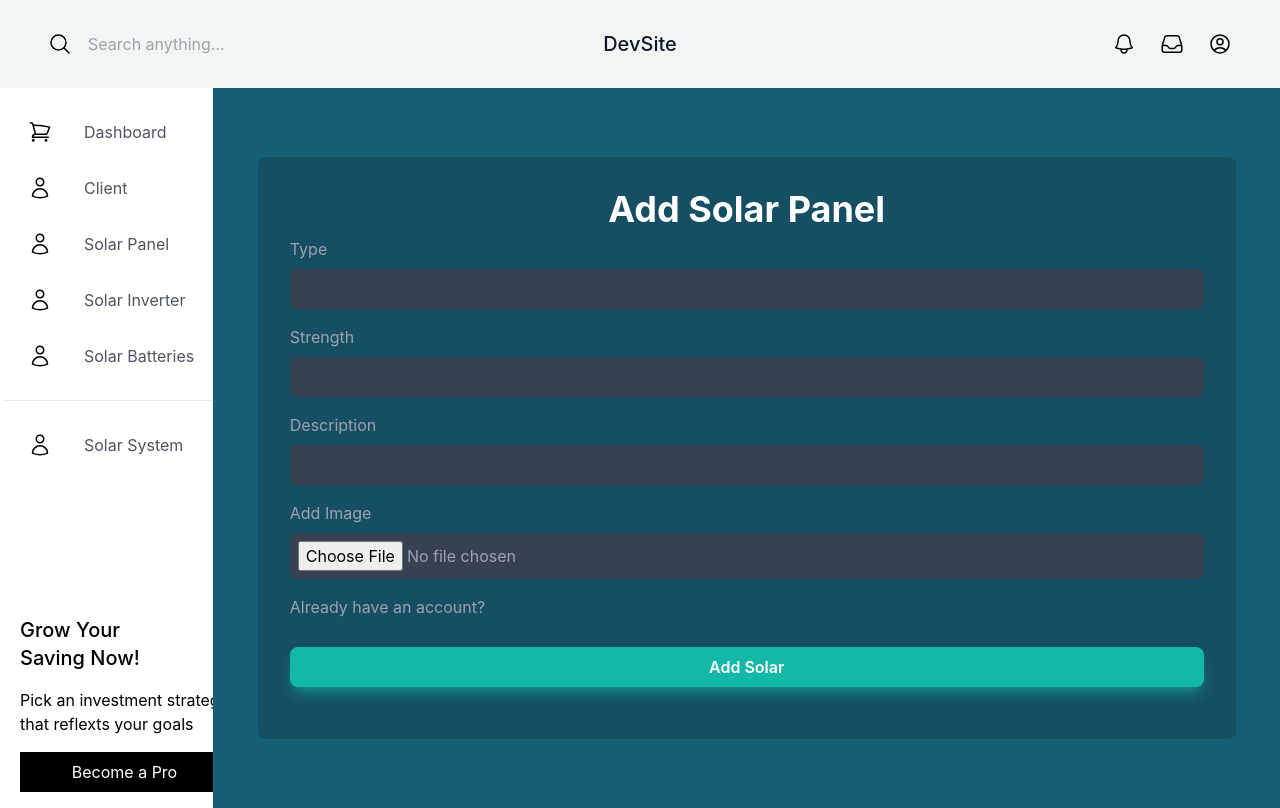
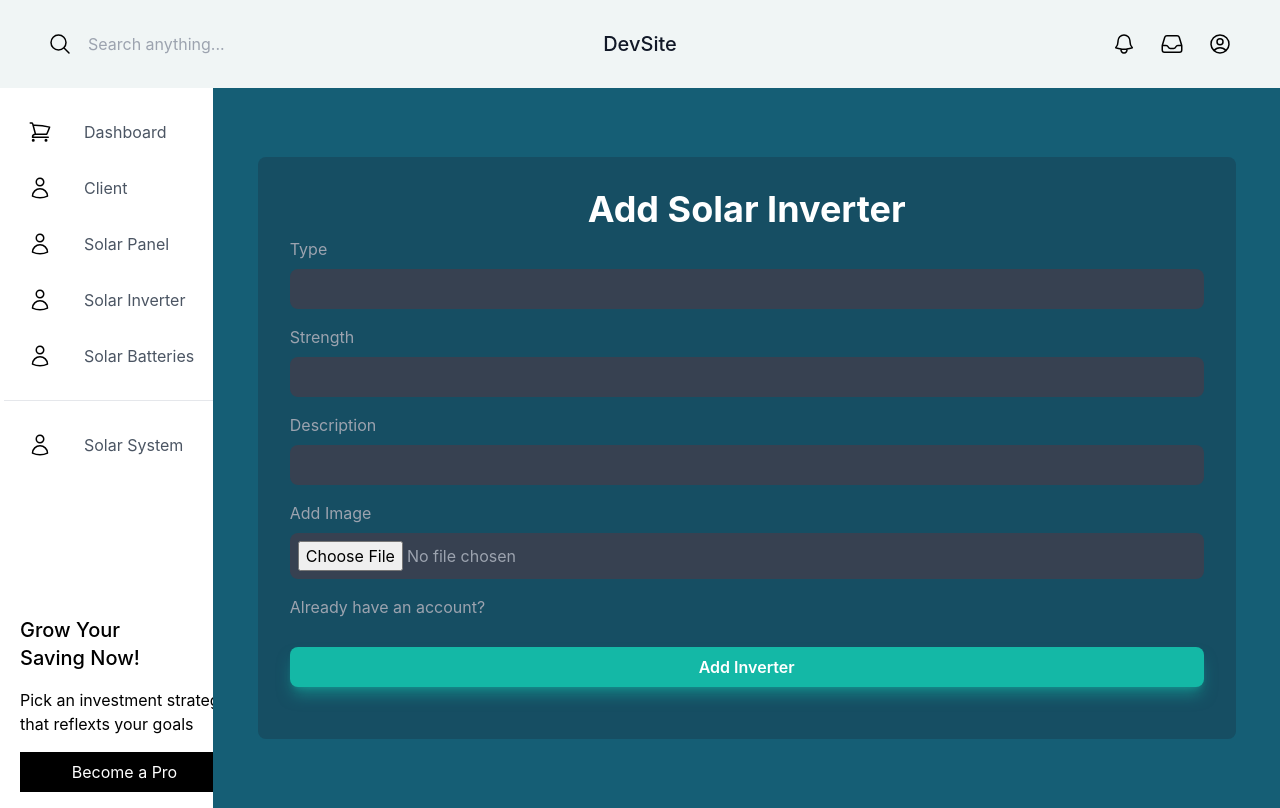
Before and after one commit to AliMroueh/Solar-Dashboard, a React (Create React App) app in the folder frontend/: page /AddSolarInverter in a window 1280 px wide. Built offline with nearby package versions, Linux system fonts and the light colour scheme.

Commit message:
my all validation

```diff
--- a/frontend/src/actions/inverterActions.ts
+++ b/frontend/src/actions/inverterActions.ts
@@ -62,7 +62,7 @@ export const addInverterAction =  (info: any) => async (dispatch: ThunkDispatch<
 
         dispatch({
             type: ADD_NEW_INVERTER_FAILURE,
-            payload: error.response && error.response.data.message ? error.response.data.message : error.message
+            payload:  error.response.data.errors
         })
     }
 }
--- a/frontend/src/reducers/inverterReducer.ts
+++ b/frontend/src/reducers/inverterReducer.ts
@@ -26,14 +26,14 @@ import {
  export interface InverterState  {
     loading: boolean;
     inverters: any[];
-    error?: string;
+    error?: any[];
     success?: boolean;
   }
 
   const initialState: InverterState = {
     loading: false,
     inverters: [],
-    error: undefined
+    error: []
   };
 
  export const getAllInverterReducer = (
--- a/frontend/src/screens/AddSolarInverter.tsx
+++ b/frontend/src/screens/AddSolarInverter.tsx
@@ -6,18 +6,21 @@ import { addInverterAction} from '../actions/inverterActions';
 import { InverterState } from '../reducers/inverterReducer';
 import { ThunkDispatch } from 'redux-thunk';
 import { AnyAction } from 'redux';
+import { useForm } from 'react-hook-form';
+import LoadingBox from '../components/LoadingBox';
+import MessageBox from '../components/MessageBox';
 
 interface Inverter {
   _id: Number;
   type: string;
   inverterImage: File;
-  strengh:string;
+  strengh:Number;
   description:string;
 }
 interface AddallInvertersState {
 
     loading: boolean;
-    error: string | null;
+    error: any[]| null;
     inverters: Inverter[];
   }
   interface AddInverterStateWithAllInverters extends InverterState  {
@@ -25,7 +28,7 @@ interface AddallInvertersState {
 
     }
 export default function AddSolarInverter() : JSX.Element{
-
+  const { register, handleSubmit,  formState: { errors } } = useForm(({ mode: 'onChange' }));
     const dispatch: ThunkDispatch<{}, {}, AnyAction> = useDispatch();
 
 
@@ -33,7 +36,7 @@ export default function AddSolarInverter() : JSX.Element{
       const [inverterImage, setInverterImage] = useState<FileList | null>(null);
 
       const [type, setType] = useState('');
-      const [strength, setStrength] = useState('');
+      const [strength, setStrength] = useState<number>(3);
       const [description, setDescription] = useState('');
 
 
@@ -46,19 +49,27 @@ export default function AddSolarInverter() : JSX.Element{
 
       const navigate = useNavigate();
 
-      const insertHandler = (e: React.FormEvent<HTMLFormElement>) => {
-        e.preventDefault();
+
+      const insertHandler = (data: any) =>  {
+
+        // e.preventDefault();
           const formData = new FormData();
 
-          if (inverterImage && inverterImage.length > 0) {
-            formData.append('inverterImage', inverterImage[0]);
+          if (data.inverterImage && data.inverterImage.length > 0) {
+            formData.append('inverterImage', data.inverterImage[0]);
           }
-          formData.append('type', type);
-          formData.append('strength', strength);
-          formData.append('description', description);
-          dispatch(addInverterAction(formData));
+          formData.append('type', data.type);
+          formData.append('strength', data.strength.toString());
+          formData.append('description', data.description);
 
 
+          dispatch(addInverterAction(formData));
+          console.log(data);
+
+          navigate('/AdminSolarInverter');
+          setType('');
+          setStrength(0);
+          setDescription('');
       };
 
 
@@ -66,29 +77,44 @@ export default function AddSolarInverter() : JSX.Element{
 
 
 <div className='bg-cyan-800  flex flex-col justify-center w-full col-span-10'>
-      <form className='w-11/12 mx-auto rounded-lg bg-cyan-900 p-8 px-8' onSubmit={insertHandler} >
-        <h2 className='text-4xl text-white font-bold text-center'>Add Solar Panel</h2>
+
+{loading && <LoadingBox></LoadingBox>}
+
+{error && (
+  <div>
+    {error.map((err) => (
+      <MessageBox key={err.msg} variant="danger">
+
+        {err.msg}
+      </MessageBox>
+    ))}
+  </div>
+)}
+      <form className='w-11/12 mx-auto rounded-lg bg-cyan-900 p-8 px-8'  onSubmit={handleSubmit(insertHandler)} >
+        <h2 className='text-4xl text-white font-bold text-center'>Add Solar Inverter</h2>
         <div className='flex flex-col text-gray-400 py-2'>
           <label htmlFor='type'>Type</label>
           <input
             id='type'
             className='rounded-lg bg-gray-700 mt-2 p-2 focus:border-blue-500 focus:bg-gray-800 focus:outline-none'
             type='text'
-           value={type}
-            onChange={(e) => setType(e.target.value)}
             required
+            {...register('type', { required: true,  maxLength: 25 })}
           />
-        </div>
+          {errors.type && (<p className="text-red-500">This field is required and cannot exceed 25 characters.</p>)}
+      </div>
         <div className='flex flex-col text-gray-400 py-2'>
           <label htmlFor='strength'>Strength</label>
           <input
             id='strength'
             className='rounded-lg bg-gray-700 mt-2 p-2 focus:border-blue-500 focus:bg-gray-800 focus:outline-none'
             type='text'
-            value={strength}
-            onChange={(e) => setStrength(e.target.value)}
+            min={100}
+            max={999}
             required
-          />
+            {...register('strength', { required: true, min: 100, max: 999 })}
+            />
+           {errors.strength &&( <p className="text-red-500">This field is required and must be between 100 and 999.</p>)}
         </div>
         <div className='flex flex-col text-gray-400 py-2'>
           <label htmlFor='Description'>Description</label>
@@ -96,27 +122,27 @@ export default function AddSolarInverter() : JSX.Element{
             id='Description'
             className='p-2 rounded-lg bg-gray-700 mt-2 focus:border-blue-500 focus:bg-gray-800 focus:outline-none'
             type='text'
-            value={description}
-            onChange={(e) => setDescription(e.target.value)}
+            maxLength={255}
             required
+            {...register('description', { required: true, maxLength: 255 })}
           />
+         {errors.description && ( <p className="text-red-500">This field is required and cannot exceed 255 characters.</p>)}
         </div>
         <div className='flex flex-col text-gray-400 py-2'>
           <label htmlFor='file'>Add Image</label>
           <input
             id='file'
-           name='inverterImage'
            type="file"
             className='p-2 rounded-lg bg-gray-700 mt-2 focus:border-blue-500 focus:bg-gray-800 focus:outline-none'
-            onChange={e => setInverterImage(e.target.files)}
-                    />
+            {...register('inverterImage', { required: true })}
+            />
+          {errors.solarImage && ( <p className="text-red-500">This field is required.</p>)}
         </div>
         <div className='flex justify-between text-gray-400 py-2'>
           Already have an account?{' '}
-          {/* <Link className='text-teal-500 hover:font-semibold' to={`/signin`}>Sign-In</Link> */}
         </div>
         <button className='w-full my-5 py-2 bg-teal-500 shadow-lg shadow-teal-500/50 hover:shadow-teal-500/40 text-white font-semibold rounded-lg' type="submit">
-          Add Solar
+          Add Inverter
         </button>
 
       </form>
--- a/frontend/src/screens/AddSolarPanels.tsx
+++ b/frontend/src/screens/AddSolarPanels.tsx
@@ -27,7 +27,7 @@ interface AddallSolarsState {
     addSolar: AddallSolarsState;
     }
 export default function AddSolarPanels() : JSX.Element{
-  const { register, handleSubmit, formState: { errors } } = useForm();
+  const { register, handleSubmit,  formState: { errors } } = useForm(({ mode: 'onChange' }));
     const dispatch: ThunkDispatch<{}, {}, AnyAction> = useDispatch();
 
 
@@ -53,18 +53,27 @@ export default function AddSolarPanels() : JSX.Element{
         setStrength(newValue);
       }
 
-      const insertHandler = (e: React.FormEvent<HTMLFormElement>) => {
-        e.preventDefault();
+      const insertHandler = (data: any) =>  {
+
+        // e.preventDefault();
           const formData = new FormData();
 
-          if (solarImage && solarImage.length > 0) {
-            formData.append('solarImage', solarImage[0]);
+          if (data.solarImage && data.solarImage.length > 0) {
+            formData.append('solarImage', data.solarImage[0]);
           }
-          formData.append('type', type);
-          formData.append('strength', strength.toString());
-          formData.append('description', description);
+          formData.append('type', data.type);
+          formData.append('strength', data.strength.toString());
+          formData.append('description', data.description);
+
+
           dispatch(addSolarAction(formData));
+          console.log(data);
 
+
+          navigate('/AdminSolarPanels');
+          setType('');
+          setStrength(0);
+          setDescription('');
       };
 
 
@@ -85,7 +94,7 @@ export default function AddSolarPanels() : JSX.Element{
           ))}
         </div>
       )}
-      <form className='w-11/12 mx-auto rounded-lg bg-cyan-900 p-8 px-8' onSubmit={insertHandler} >
+      <form className='w-11/12 mx-auto rounded-lg bg-cyan-900 p-8 px-8' onSubmit={handleSubmit(insertHandler)} >
         <h2 className='text-4xl text-white font-bold text-center'>Add Solar Panel</h2>
         <div className='flex flex-col text-gray-400 py-2'>
           <label htmlFor='type'>Type</label>
@@ -93,13 +102,10 @@ export default function AddSolarPanels() : JSX.Element{
             id='type'
             className='rounded-lg bg-gray-700 mt-2 p-2 focus:border-blue-500 focus:bg-gray-800 focus:outline-none'
             type='text'
-           value={type}
-             onChange={(e) => setType(e.target.value)}
-            // maxLength={25}
-            //   required
-            //   {...register('type', { required: true, maxLength: 25 })}
+            required
+              {...register('type', { required: true,  maxLength: 25 })}
             />
-            {/* {errors.type && <p>This field is required and cannot exceed 25 characters.</p>} */}
+            {errors.type && (<p className="text-red-500">This field is required and cannot exceed 25 characters.</p>)}
         </div>
         <div className='flex flex-col text-gray-400 py-2'>
           <label htmlFor='strength'>Strength</label>
@@ -107,15 +113,12 @@ export default function AddSolarPanels() : JSX.Element{
             id='strength'
             className='rounded-lg bg-gray-700 mt-2 p-2 focus:border-blue-500 focus:bg-gray-800 focus:outline-none'
             type='number'
-            value={strength}
-            onChange={handleInputChange}
-            //onChange={(e) => setStrength(e.target.value)}
-            // min={100}
-            //   max={999}
-            //   required
-            //   {...register('capacity', { required: true, min: 100, max: 999 })}
+            min={100}
+            max={999}
+            required
+            {...register('strength', { required: true, min: 100, max: 999 })}
             />
-            {/* {errors.capacity && <p>This field is required and must be between 100 and 999.</p>} */}
+           {errors.strength &&( <p className="text-red-500">This field is required and must be between 100 and 999.</p>)}
         </div>
         <div className='flex flex-col text-gray-400 py-2'>
           <label htmlFor='Description'>Description</label>
@@ -123,25 +126,21 @@ export default function AddSolarPanels() : JSX.Element{
             id='Description'
             className='p-2 rounded-lg bg-gray-700 mt-2 focus:border-blue-500 focus:bg-gray-800 focus:outline-none'
             type='text'
-            value={description}
-            onChange={(e) => setDescription(e.target.value)}
-            // maxLength={255}
-            // required
-            // {...register('description', { required: true, maxLength: 255 })}
+            maxLength={255}
+            required
+            {...register('description', { required: true, maxLength: 255 })}
           />
-          {/* {errors.description && <p>This field is required and cannot exceed 255 characters.</p>} */}
+         {errors.description && ( <p className="text-red-500">This field is required and cannot exceed 255 characters.</p>)}
         </div>
         <div className='flex flex-col text-gray-400 py-2'>
           <label htmlFor='file'>Add Image</label>
           <input
             id='file'
-          //  name='solarImage'
            type="file"
             className='p-2 rounded-lg bg-gray-700 mt-2 focus:border-blue-500 focus:bg-gray-800 focus:outline-none'
-             onChange={e => setSolarImage(e.target.files)}
-            // {...register('solarImage', { required: true })}
+            {...register('solarImage', { required: true })}
             />
-            {/* {errors.solarImage && <p>This field is required.</p>} */}
+          {errors.solarImage && ( <p className="text-red-500">This field is required.</p>)}
         </div>
         <div className='flex justify-between text-gray-400 py-2'>
           Already have an account?{' '}
--- a/frontend/src/screens/AdminSolarPanels.tsx
+++ b/frontend/src/screens/AdminSolarPanels.tsx
@@ -12,6 +12,7 @@ import { AnyAction } from 'redux';
       type:string;
       strength:string;
       description:string;
+      solarImage:string;
     }
 
     interface GetallSolarsState {
@@ -88,6 +89,7 @@ export default function AdminSolarPanles(): JSX.Element {
               <th className='py-3 bg-cyan-800'>Type</th>
               <th className='py-3 bg-cyan-800'>Strength</th>
               <th className='py-3 bg-cyan-800'>Description</th>
+              <th className='py-3 bg-cyan-800 text-center'>Image</th>
               <th className='py-3 bg-cyan-800'>Option</th>
             </tr>
           </thead>
@@ -98,8 +100,9 @@ export default function AdminSolarPanles(): JSX.Element {
                 <td className='py-3 px-6'>{row.type}</td>
                 <td className='py-3 px-6'>{row.strength}</td>
                 <td className='py-3 px-6'>{row.description}</td>
+                <td className='py-3 px-6 text-center'><img src={row.solarImage} alt="solar" /> </td>
                 <td className='py-3 px-6'>
-                <Link to={`/EditSolarPanels/${row._id}?type=${row.type}&strength=${row.strength}&description=${row.description}`}>
+                <Link to={`/EditSolarPanels/${row._id}?type=${row.type}&strength=${row.strength}&description=${row.description}&solarImage=${row.solarImage}`}>
                     <button type='button' className='edit w-auto p-4 bg-blue-600 ml-8 text-slate-200 rounded-md self-end'>
                       Edit
                     </button>
```
Also changed, not shown: frontend/src/screens/AdminSolarInverter.tsx (+5 -3 lines), 2 other files (tests, documents, lock files or other folders).
